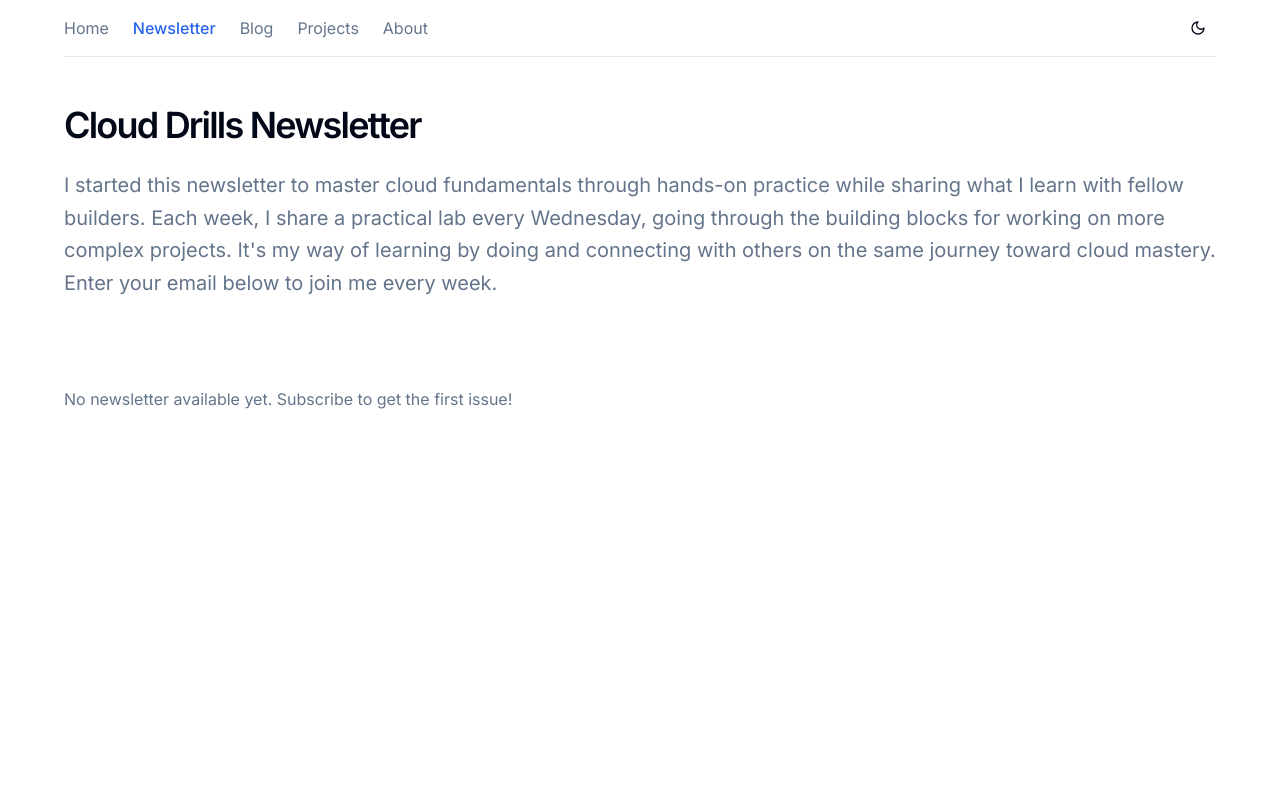
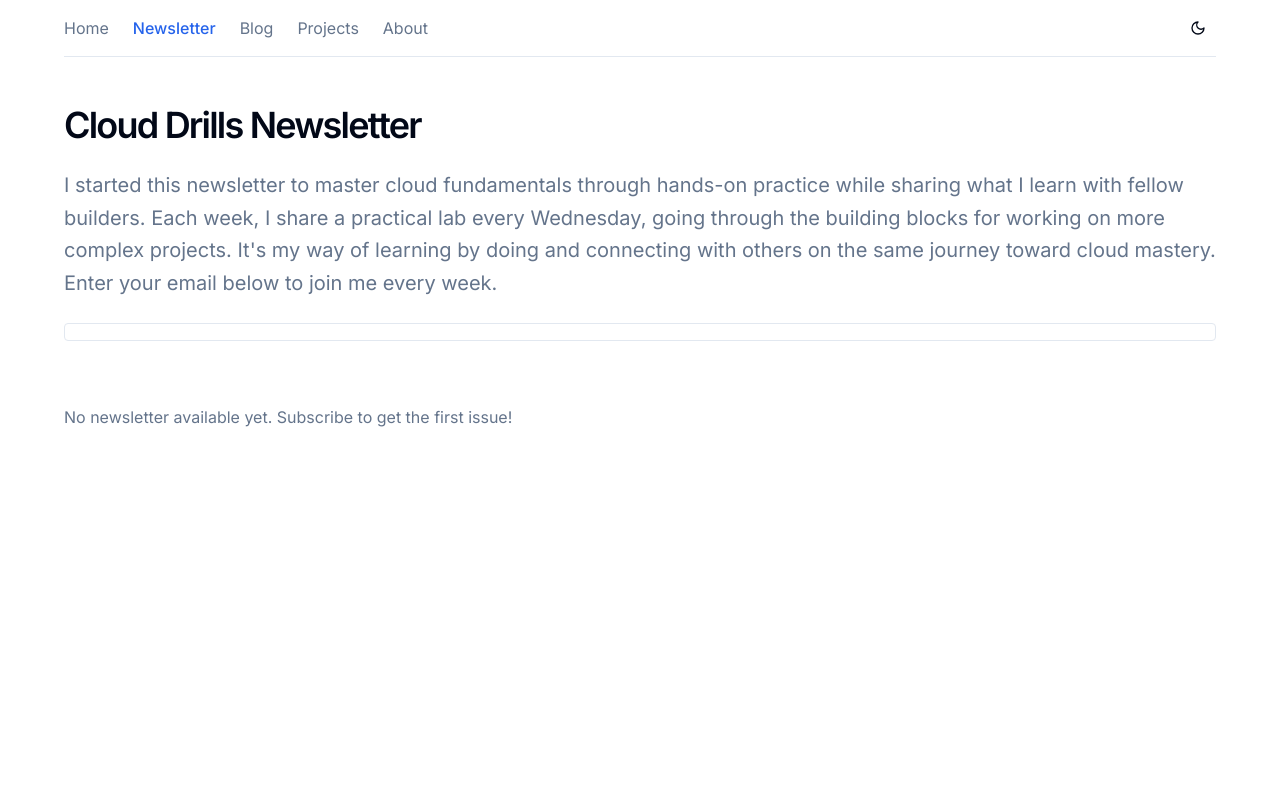
Before and after one commit to apella1/next-portfolio, a Next.js app: page /newsletter in a window 1280 px wide. Shown: the top 800 px of the page. Built offline with nearby package versions, Linux system fonts and the light colour scheme.

Commit message:
fix: update newsletter email octopus form border

```diff
--- a/components/newsletter/newsletter-header.tsx
+++ b/components/newsletter/newsletter-header.tsx
@@ -19,7 +19,7 @@ const NewsletterHeader = () => {
         </p>
       </div>
 
-      <div className="max-w-md">
+      <div className="border rounded p-2 max-w-7xl">
         <EmailOctopusNewsletterForm />
       </div>
     </div>
```
